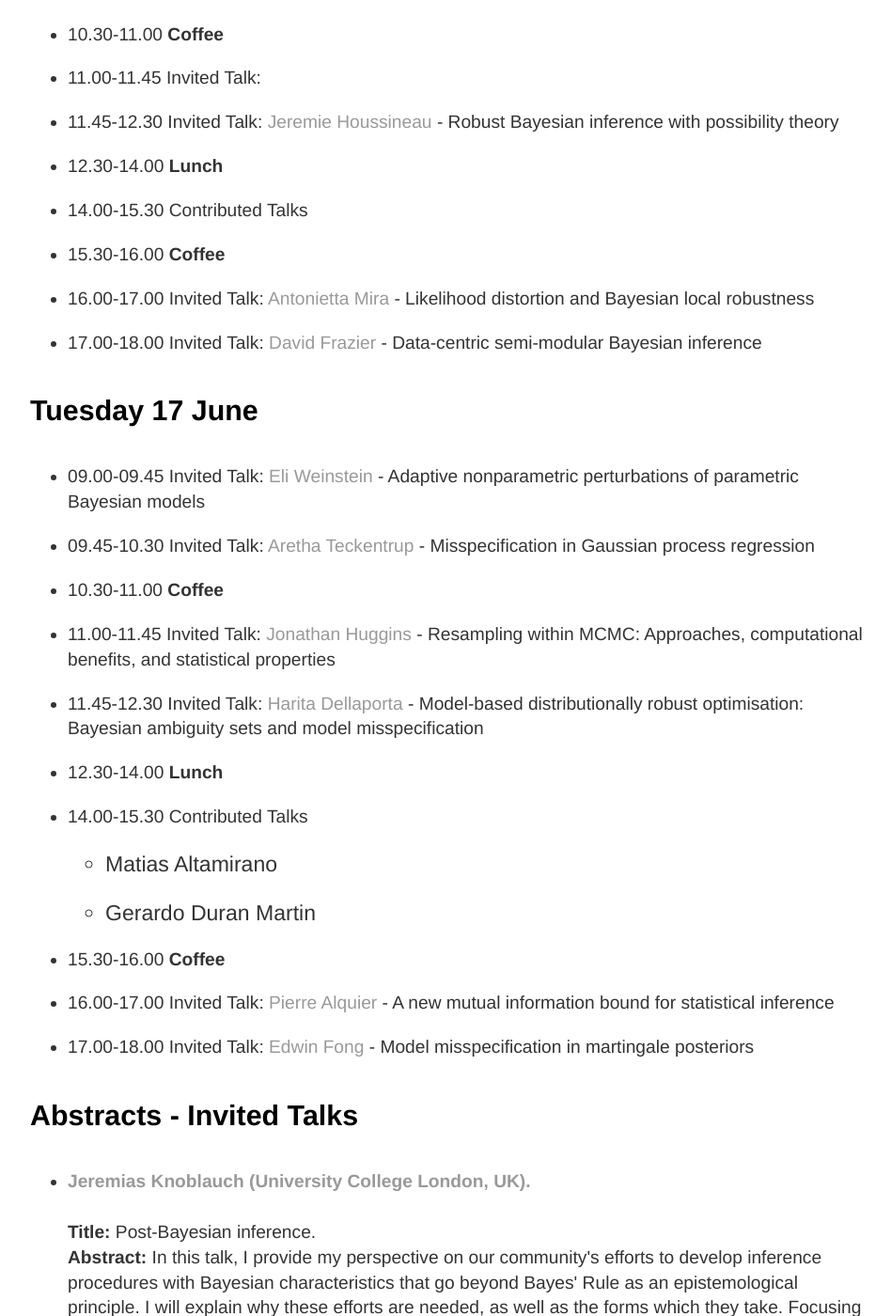
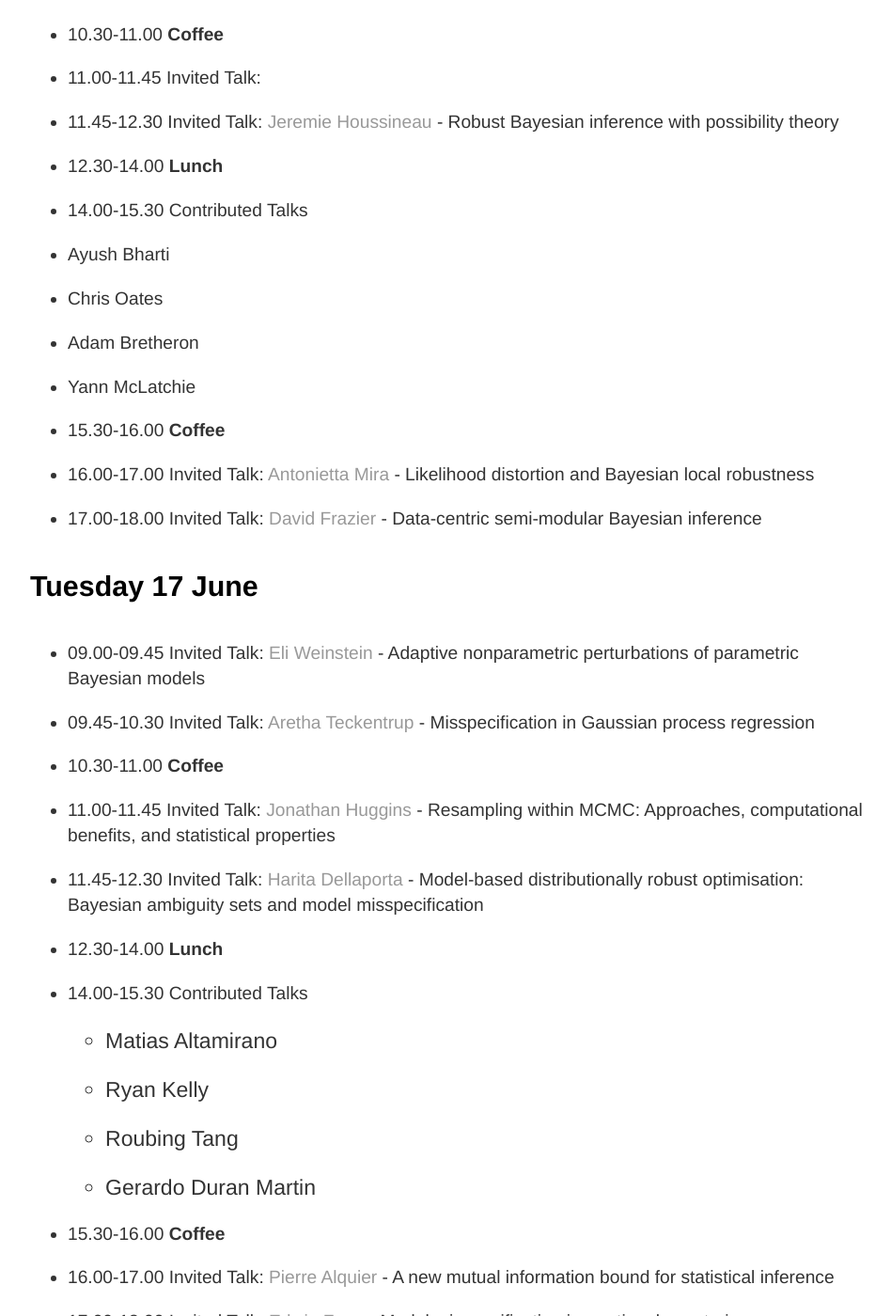
Before and after one commit to postbayes/BayesMisspecificationSatellite, a Jekyll site: the page index.html, which Jekyll copies as it is, in a window 1280 px wide and 1400 px high, scrolled down 1133 px. Shown: the whole window at 94% size, without its empty margins (160-1108 px from the left). Built offline with Jekyll 4.4.1, drawn with Linux system fonts in a browser that asks for light colours.

Commit message:
Update index.html

```diff
--- a/index.html
+++ b/index.html
@@ -79,6 +79,10 @@ A common justification for the use of Bayesian inference is that Bayes’ theore
 <li>11.45-12.30 Invited Talk: <a href="https://jeremiehoussineau.com/"> Jeremie Houssineau </a> - Robust Bayesian inference with possibility theory </li>
 <li>12.30-14.00 <b>Lunch</b></li>
 <li>14.00-15.30 Contributed Talks </li>
+<li> Ayush Bharti </li>
+<li> Chris Oates </li>
+<li> Adam Bretheron </li>
+<li> Yann McLatchie </li>
 <li>15.30-16.00 <b>Coffee</b></li>
 <li>16.00-17.00 Invited Talk: <a href="https://search.usi.ch/en/people/f8960de6d60dd08a79b6c1eb20b7442b/mira-antonietta"> Antonietta Mira </a>  - Likelihood distortion and Bayesian local robustness </li>
 <li>17.00-18.00 Invited Talk: <a href="https://dtfrazier.netlify.app/"> David Frazier </a> - Data-centric semi-modular Bayesian inference </li>
@@ -96,8 +100,10 @@ A common justification for the use of Bayesian inference is that Bayes’ theore
 <li>12.30-14.00 <b>Lunch</b></li>
 <li>14.00-15.30 Contributed Talks </li>
 <ul>
-	<li> Matias Altamirano</li>
-	<li> Gerardo Duran Martin</li>
+<li> Matias Altamirano </li>
+<li> Ryan Kelly </li>
+<li> Roubing Tang </li>
+<li> Gerardo Duran Martin</li>
 </ul>
 <li>15.30-16.00 <b>Coffee</b></li>
 <li>16.00-17.00 Invited Talk: <a href="https://pierrealquier.github.io/"> Pierre Alquier </a>  - A new mutual information bound for statistical inference</li>
```
